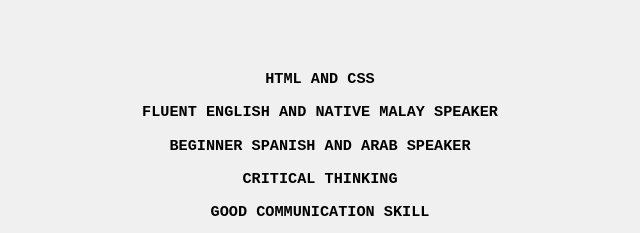
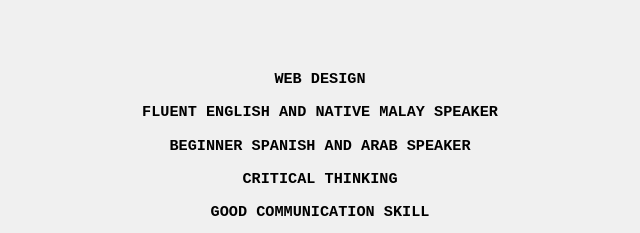
Before and after one commit to theonlyjW/daniel-ims456-website.github.io, a plain HTML site: page prof.html in a window 1280 px wide. Shown: the part 401-634 px from the top of the page, 320-960 px from the left. Drawn offline with Linux system fonts and the light colour scheme.

Commit message:
prof.html

```diff
--- a/prof.html
+++ b/prof.html
@@ -125,7 +125,7 @@
     <br><br><br><br>
     <h2>MY SKILLS</h2>
     <br><br>
-    <h3>HTML AND CSS</h3>
+    <h3>WEB DESIGN</h3>
     <h3>FLUENT ENGLISH AND NATIVE MALAY SPEAKER</h3>
     <h3>BEGINNER SPANISH AND ARAB SPEAKER</h3>
     <h3>CRITICAL THINKING</h3>
```
